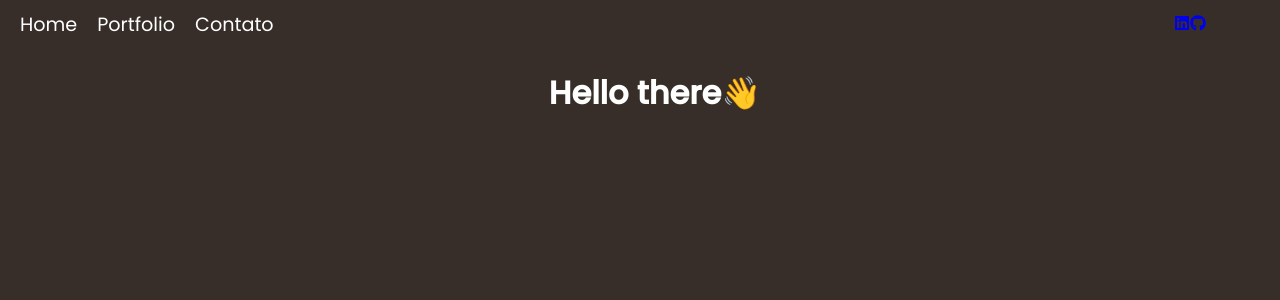
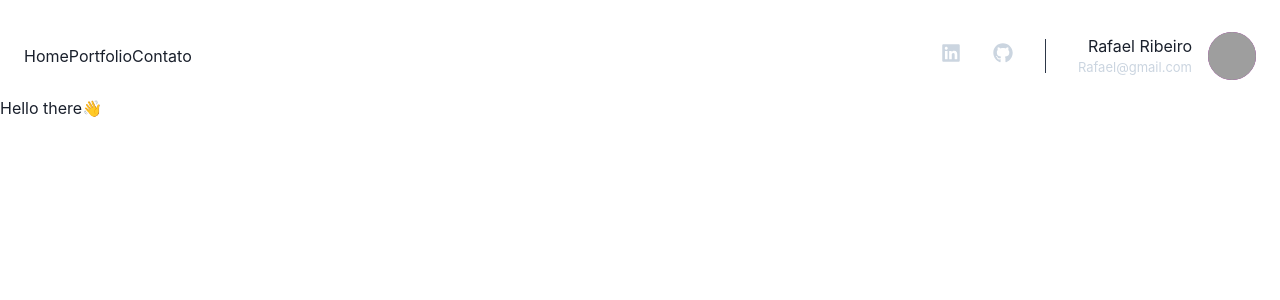
Before and after one commit to RaffahOlive/portfolio-rafa, a React (Vite) app: page / in a window 1280 px wide. Shown: the top 300 px of the page. Built offline with nearby package versions, Linux system fonts and the light colour scheme; grey boxes are pictures that could not be loaded.

Commit message:
trying Chakra UI

```diff
--- a/src/App.tsx
+++ b/src/App.tsx
@@ -1,28 +1,22 @@
 import { Routes, Route } from "react-router-dom"
-import GlobalStyle from "./globalStyles";
 
 //pages
-import { Portfolio } from "./pages/Portfolio/Portfolio";
-import { Home } from "./pages/Home/Home";
-import { Contato } from "./pages/Contato/Contato";
-import { Header } from "./components/Header/header";
-
-
+import { Portfolio } from "./pages/Portfolio";
+import { Home } from "./pages/Home";
+import { Contato } from "./pages/Contato";
+import { Header } from "./components/header";
 
 function App()
 {
   return (
     <>
-    <GlobalStyle />
     <Header />
       <Routes>
         <Route path="/" element={ <Home /> } />
         <Route path="/portfolio" element={ <Portfolio /> } />
         <Route path="/contato" element={ <Contato /> } />
       </Routes>
-
     </>
-
   )
 }
 
--- a/src/components/Header/HeaderStyles.ts
+++ /dev/null
@@ -1,28 +0,0 @@
-import styled from 'styled-components'
-
-export const HeaderNav = styled.header`
-div{
-    display:inline-block;
-    margin-top: 10px;
-}
-`;
-
-export const MainDiv = styled.div`
-a{
-    margin-left: 20px;
-    text-decoration: none;
-    color: white;
-    font-size:larger;
-}
-a:hover{
-        color:#ecb939;
-        transition: 0.2s;
-    }
-`;
-
-export const IconsDiv = styled.div`
-    padding-left: 900px;
-    @media screen and (max-width: 960px) {
-		padding-left: 10px;
-	}
-`;
--- a/src/components/Header/header.tsx
+++ /dev/null
@@ -1,24 +0,0 @@
-import { Link } from "react-router-dom";
-
-//icons
-import { FaGithub, FaLinkedin } from "react-icons/fa";
-import { HeaderNav, IconsDiv, MainDiv } from "./HeaderStyles";
-
-
-export function Header(){
-    return(
-        <HeaderNav>
-        <MainDiv>
-            <Link to="/">Home</Link>
-            <Link to="portfolio">Portfolio</Link>
-            <Link to="contato">Contato</Link>
-        </MainDiv>
-
-        <IconsDiv>
-            <a href="https://linkedin.com/in/rafaelribeirodev"><FaLinkedin /></a>
-            <a href="https://github.com/RaffahOlive/"><FaGithub /></a>
-        </IconsDiv>
-
-        </HeaderNav>
-    );
-}
--- /dev/null
+++ b/src/components/header.tsx
@@ -0,0 +1,38 @@
+import { Link } from "react-router-dom";
+import { Flex, Text, Icon, HStack, Box, Avatar, Link as ChakraLink } from "@chakra-ui/react";
+import {FaLinkedin, FaGithub } from 'react-icons/fa'
+
+export function Header(){
+    return(
+    <Flex as="header" width="100%" maxWidth={1480} height="20" marginX="auto" marginTop="4" paddingX="6" align="center">
+        <div>
+            <Link to="/">Home</Link>
+            <Link to="portfolio">Portfolio</Link>
+            <Link to="contato">Contato</Link>
+        </div>
+
+        <Flex align="center" marginLeft="auto">
+            <HStack spacing="8" marginX="8" paddingRight="8" paddingY="1" color="gray.300" borderRightWidth={1} borderColor="gray.700">
+
+                <ChakraLink href="https://linkedin.com/in/rafaelribeirodev">
+                    <Icon as={FaLinkedin} fontSize="20" />
+                </ChakraLink>
+
+                <ChakraLink href="https://github.com/RaffahOlive/">
+                    <Icon as={FaGithub} fontSize="20" />
+                </ChakraLink>
+                </HStack>
+
+            <Flex align="center">
+                <Box mr="4" textAlign="right">
+                    <Text>Rafael Ribeiro</Text>
+                    <Text color="gray.300" fontSize="small">Rafael@gmail.com</Text>
+                </Box>
+
+                <Avatar size="md" name="Rafael Ribeiro" src="https://github.com/RaffahOlive.png"/>
+
+            </Flex>
+        </Flex>
+    </Flex>
+    );
+}
--- a/src/globalStyles.ts
+++ /dev/null
@@ -1,30 +0,0 @@
-import styled, { createGlobalStyle } from 'styled-components'
-
-const GlobalStyle = createGlobalStyle`
-
-* {
-    margin: 0;
-    padding: 0;
-    box-sizing: border-box;
-    font-family: "Poppins";
-}
-
-body{
-	background:#372e29;
-
-}
-
-`;
-
-export const Container = styled.div`
-width: 100%;
-	max-width: 1300px;
-	margin-right: auto;
-	margin-left: auto;
-	padding: 0 50px;
-	@media screen and (max-width: 960px) {
-		padding: 0 30px;
-	}
-`;
-
-export default GlobalStyle;
--- a/src/pages/Home/Home.tsx
+++ b/src/pages/Home.tsx
@@ -1,9 +1,5 @@
-import { HomeMain } from "./HomeStyles";
-
 export function Home(){
     return(
-        <HomeMain>
             <h1>Hello there👋</h1>
-        </HomeMain>
     );
 }
--- a/src/pages/Home/HomeStyles.ts
+++ /dev/null
@@ -1,11 +0,0 @@
-import styled from 'styled-components'
-
-export const HomeMain = styled.div`
-h1{
-    color: white;
-    text-align: center;
-    margin-top: 30px;
-    margin-left: 30px;
-}
-
-`;
```
Also changed, not shown: package.json (+5 -4 lines), src/main.tsx (+8 -5 lines), src/pages/Contato.tsx (renamed from src/pages/Contato/Contato.tsx), src/pages/Portfolio.tsx (renamed from src/pages/Portfolio/Portfolio.tsx), 1 other file (tests, documents, lock files or other folders).
